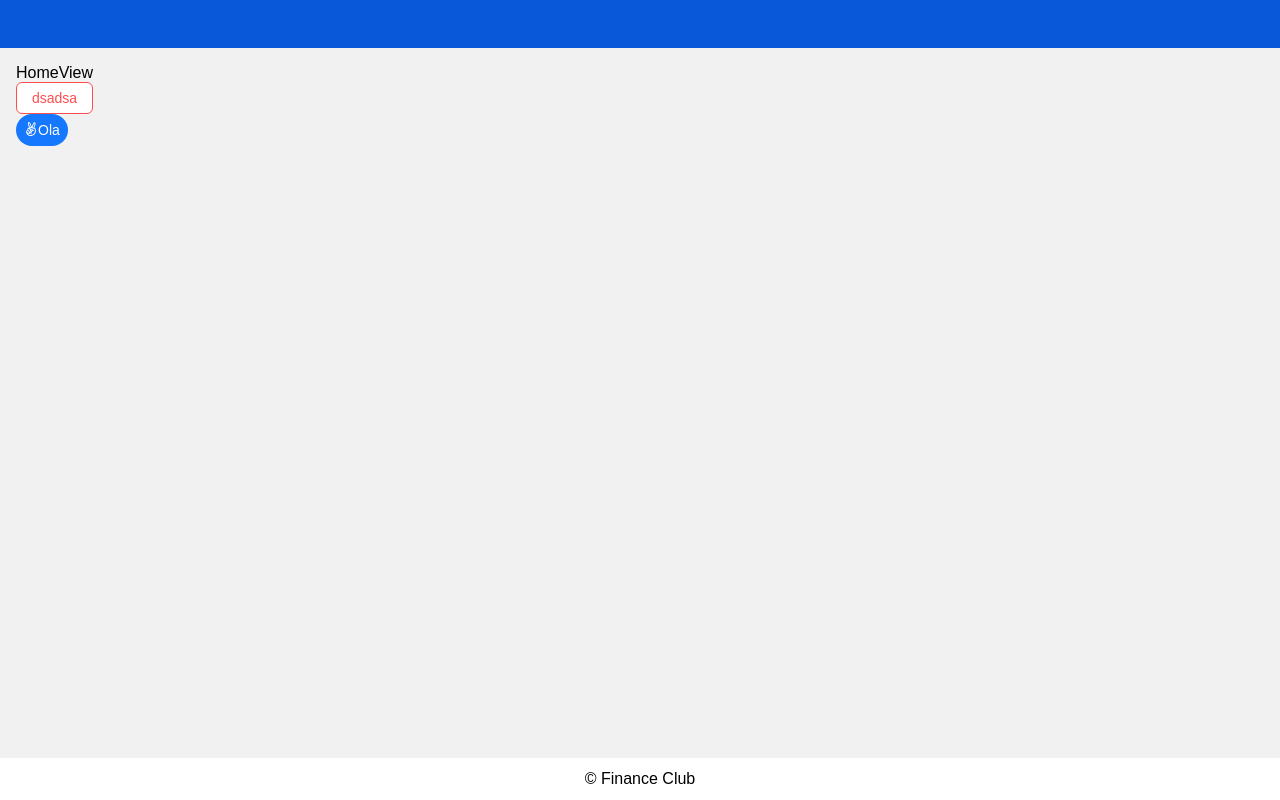
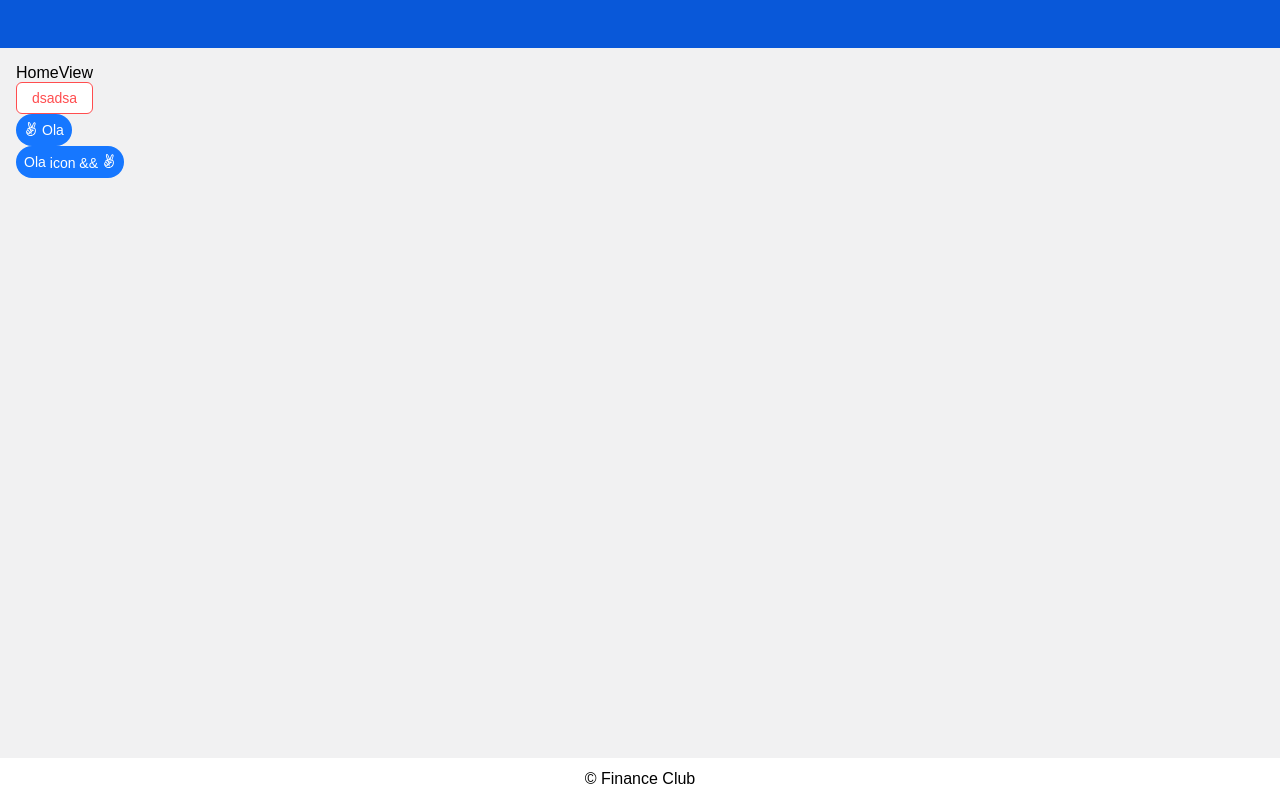
Before and after one commit to eurayssal/FinanceWebApp, a React (Create React App) app in the folder finance/: page /home in a window 1280 px wide. Built offline with nearby package versions, Linux system fonts and the light colour scheme.

Commit message:
Melhorias componente button

```diff
--- a/finance/src/app/home/index.tsx
+++ b/finance/src/app/home/index.tsx
@@ -17,7 +17,8 @@ const HomeView: React.FC = () => {
     return (<AppLayout>
         <div>HomeView</div>
         <ButtonModalUi variant='danger' modal={ModalTeste} text='dsadsa'></ButtonModalUi>
-        <ButtonUi text='Ola' variant='icon' icon={FaAngellist}></ButtonUi>
+        <ButtonUi text='Ola' variant='icon' icon={FaAngellist} iconPosition='start'></ButtonUi>
+        <ButtonUi text='Ola' variant='icon' icon={FaAngellist} iconPosition='end'></ButtonUi>
     </AppLayout>)
 }
 
--- a/finance/src/components/button/index.tsx
+++ b/finance/src/components/button/index.tsx
@@ -1,13 +1,13 @@
 import React from "react";
 import IButtonUiProps, { IconProps } from "./props";
-import { ButtonJss } from "./jss";
+import { BoxButtonJss, ButtonJss } from "./jss";
 
 const Icon: React.FC<IconProps> = ({ icon: IconComponent }) => {
     return <IconComponent />
 }
 
 const ButtonUi: React.FC<IButtonUiProps> = ({
-    text, onClick, variant, icon
+    text, onClick, variant, icon, iconPosition = 'start'
 }) => {
     const handleClick = (event: React.MouseEvent<HTMLButtonElement, MouseEvent>) => {
         event.preventDefault();
@@ -15,11 +15,14 @@ const ButtonUi: React.FC<IButtonUiProps> = ({
         onClick && onClick(event);
     };
 
-    return (<ButtonJss onClick={handleClick} variant={variant}>
-        <div >
-            {icon && <Icon icon={icon} />}
-        </div>
+    return (<ButtonJss onClick={handleClick} variant={variant} hasIcon={!!icon} iconPosition={iconPosition}>
+        {icon && iconPosition === "start" && <BoxButtonJss>
+            <Icon icon={icon} />
+        </BoxButtonJss>}
         {text}
+        {icon && iconPosition === "end" && <BoxButtonJss>
+            icon && <Icon icon={icon} />
+        </BoxButtonJss>}
     </ButtonJss>)
 }
 
--- a/finance/src/components/button/jss.tsx
+++ b/finance/src/components/button/jss.tsx
@@ -1,5 +1,5 @@
 import styled from "@emotion/styled";
-import { buttonVariant } from "./props";
+import IButtonUiProps, { buttonVariant } from "./props";
 
 const baseStyles = {
     display: 'flex',
@@ -110,7 +110,14 @@ const variants = {
     },
 };
 
-export const ButtonJss = styled.button<{ variant?: buttonVariant }>(({ variant }) => ({
+export const ButtonJss = styled.button<IButtonUiProps>(({ variant, hasIcon }) => ({
     ...baseStyles,
     ...(variant ? variants[variant] : {}),
+    gap: hasIcon ? 4 : 0
 }));
+
+export const BoxButtonJss = styled.div(() => {
+    return {
+
+    }
+})
--- a/finance/src/components/button/props.ts
+++ b/finance/src/components/button/props.ts
@@ -1,12 +1,14 @@
 import { IconType } from "react-icons";
 
 export type buttonVariant = 'primary' | 'secondary' | 'white' | 'borderWhite' | 'text' | 'link' | 'linkWhite' | 'icon' | 'danger';
-
+export type iconPosition = 'start' | 'end'
 export default interface IButtonUiProps {
     text?: string;
     icon?: IconType;
     variant?: buttonVariant;
     onClick?: (event: React.MouseEvent<HTMLButtonElement, MouseEvent>) => void;
+    iconPosition?: iconPosition;
+    hasIcon?: boolean;
 }
 
 export interface IconProps {
```
